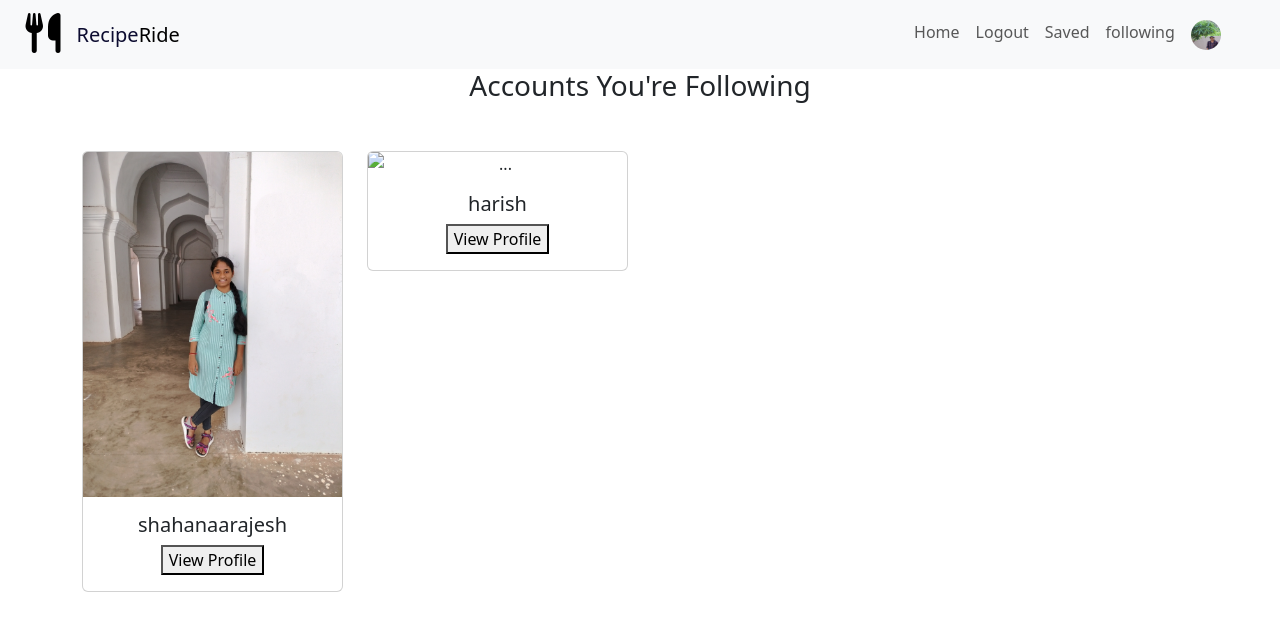
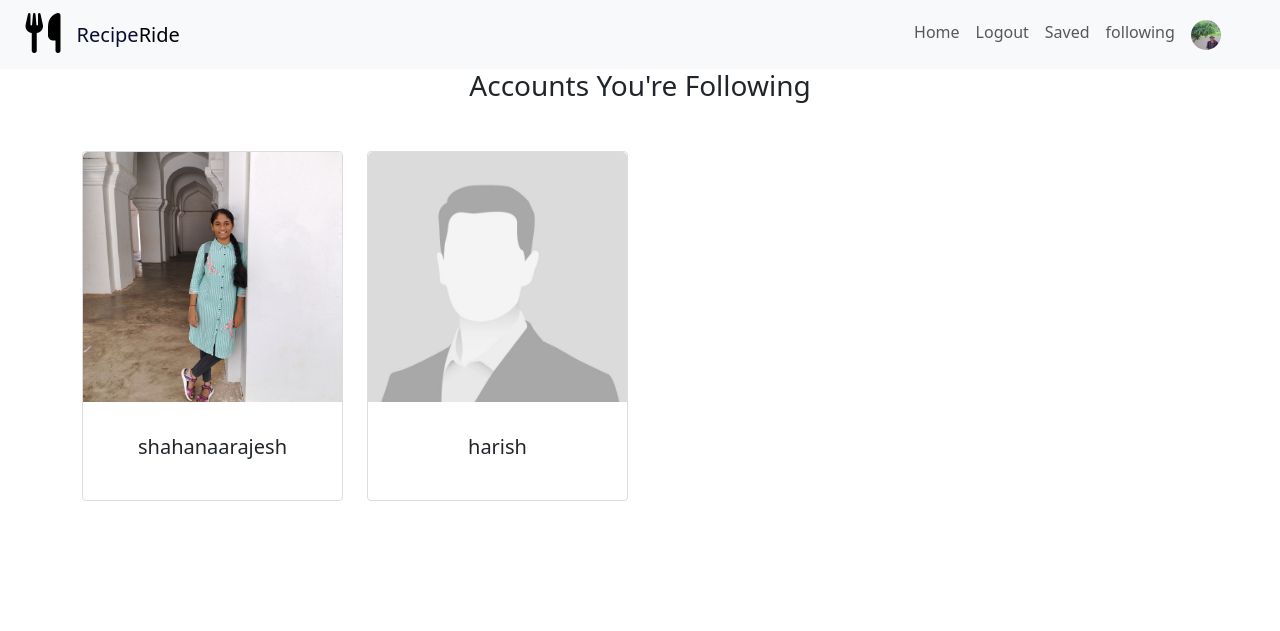
Before and after one commit to Kaarunyaaa/RecipeRide, a Django app: page /following/ in a window 1280 px wide. Shown: the top 631 px of the page. Run offline with Django 4.2, Linux system fonts and the light colour scheme; a user stored in the database is signed in; data comes from the database, SQL or seed files in the repository; both versions use the stored data as it was after the commit; some libraries are stand-ins or nearby versions.

Commit message:
fixed profile pic, made changes to css file

```diff
--- a/recipeapp/views.py
+++ b/recipeapp/views.py
@@ -248,6 +248,7 @@ def following(request):
         profilePic=None
         if UserProfile.objects.filter(user=i.followed).exists():
             profilePic=UserProfile.objects.get(user=i.followed).profile_pic
+
         t={
             'profilePic':profilePic,
             'userData':i.followed,
--- a/template/following.html
+++ b/template/following.html
@@ -35,6 +35,52 @@
     .centered-list li {
         margin: 5px 0; /* Optional: adjust the spacing between list items */
     }
+    a{
+        text-decoration: none;
+    }
+    .heading{
+        align-items: center;
+        display: flex;
+        justify-content: center;
+
+    }
+    .card {
+        width: 100%;
+        height: 350px; /* Fixed height for the card */
+        display: flex;
+        flex-direction: column;
+        border: 1px solid #ddd; /* Border for visual separation */
+        border-radius: 0.25rem; /* Rounded corners */
+        overflow: hidden; /* Ensures content doesn't overflow */
+    }
+
+    .card-img-top {
+        height: 250px; /* Fixed height for the image */
+        object-fit: cover; /* Ensures the image covers the container */
+    }
+
+    .card-body {
+        flex: 1;
+        display: flex;
+        flex-direction: column;
+        justify-content: center; /* Center content vertically */
+        padding: 1rem;
+        text-align: center; /* Center text horizontally */
+    }
+
+    .card-body button {
+        margin-top: 1rem; /* Space between title and button */
+        background-color: #007bff; /* Bootstrap primary button color */
+        border: none;
+        color: white;
+        padding: 0.5rem 1rem;
+        border-radius: 0.25rem;
+        cursor: pointer;
+    }
+
+    .card-body button:hover {
+        background-color: #0056b3; /* Darker color on hover */
+    }
 </style>
 </head>
 <body>
@@ -42,17 +88,23 @@
 <div class="container mt-5">
     <div class="row">
         {% for x in followed_accounts %}
+
         <div class="col-lg-3 col-md-6 col-sm-12 mb-4">
+            <a href="/profile/{{ x.userData }}">
             <div class="card">
+                {% if x.profilePic != none %}
                 <img src="{{ x.profilePic.url }}" class="card-img-top" alt="...">
+            {% else %}
+            <img src="{% static 'img/pro_pic1.jpg' %}" class="card-img-top" alt="...">
+            {% endif %}
+
                 <div class="card-body">
                     <h5 class="card-title">{{ x.userData }}</h5>
-                    <a href="/profile/{{ x.userData }}">
-                        <button>View Profile</button>
-                    </a>
                 </div>
             </div>
+            </a>
         </div>
+
         {% endfor %}
     </div>
 </div>
```
Also changed, not shown: db.sqlite3.
